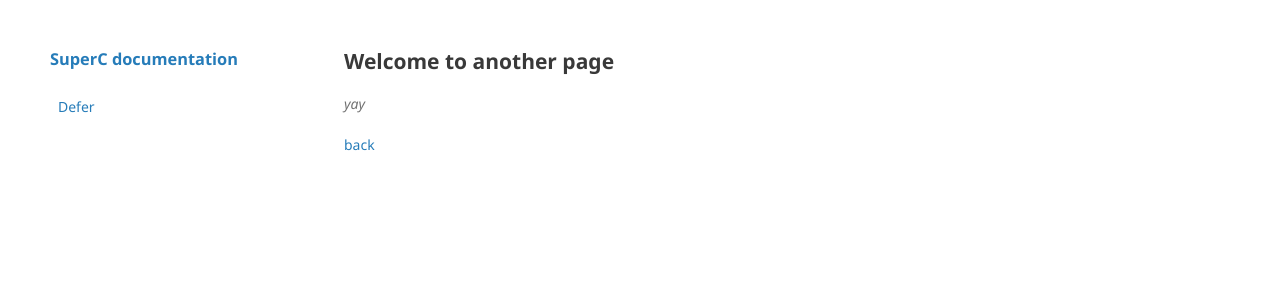
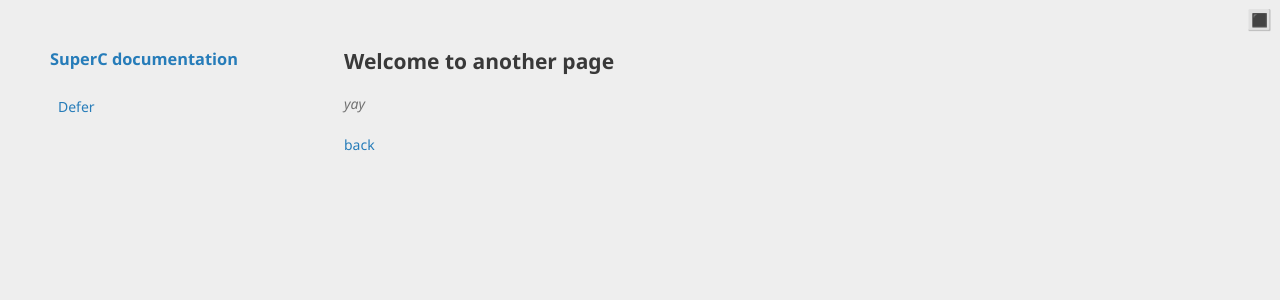
Before and after one commit to bruneo32/superc, a Jekyll site: the page built from another-page.md, in a window 1280 px wide. Shown: the top 300 px of the page. Built offline with Jekyll 4.4.1, drawn with Linux system fonts in a browser that asks for light colours; our own code applies the rules of GitHub Pages for plain Markdown files.

Commit message:
Basic theme system

```diff
--- a/_layouts/default.html
+++ b/_layouts/default.html
@@ -8,11 +8,28 @@
 
   {% seo %}
 
+  <script src="{{ "/assets/js/theme.js" | relative_url }}"></script>
+  <script>
+    initTheme();
+    function toggleTheme(button) {
+      const theme = getTheme();
+      const isDark = theme == "dark";
+      setTheme(isDark ? "light" : "dark");
+      setThemeIconHTML(button);
+    }
+    function setThemeIconHTML(button) {
+      const theme = getTheme();
+      const isDark = theme == "dark";
+      button.innerHTML = !isDark ? "&#x1F533;" : "&#x1F506;";
+    }
+  </script>
+
   <link rel="stylesheet" href="{{ "/assets/css/style.css?v=" | append: site.github.build_revision | relative_url }}">
   <!--[if lt IE 9]>
   <script src="https://cdnjs.cloudflare.com/ajax/libs/html5shiv/3.7.3/html5shiv.min.js"></script>
   <![endif]-->
   {% include head-custom.html %}
+
 </head>
 
 <body>
@@ -35,6 +52,10 @@
       {{ content }}
 
     </section>
+    <button id="toggle-theme" onclick="toggleTheme(this)"></button>
+    <script>
+      setThemeIconHTML(document.getElementById("toggle-theme"));
+    </script>
   </div>
   <script src="{{ "/assets/js/scale.fix.js" | relative_url }}"></script>
 </body>
--- a/_sass/jekyll-theme-minimal.scss
+++ b/_sass/jekyll-theme-minimal.scss
@@ -1,17 +1,17 @@
 @import "fonts";
 @import "rouge-github";
 
-* {
+*:not(link) {
   outline: none;
   margin: 0;
   padding: 0;
   max-width: 100%;
+  box-sizing: border-box;
   transition: 0.2s;
-  box-sizing: border-box;
 }
 
 body {
-  background-color: #fff;
+  background-color: var(--bg-color);
   padding: 50px;
   font: 14px/1.5 "Noto Sans", "Helvetica Neue", Helvetica, Arial, sans-serif;
   color: #727272;
@@ -41,7 +41,8 @@ dl {
   margin: 0 0 20px;
 }
 
-ul, ol {
+ul,
+ol {
   padding-left: 32px;
 }
 
@@ -87,6 +88,10 @@ a small {
 
 a:hover small {
   color: #777;
+}
+
+button {
+  cursor: pointer;
 }
 
 .wrapper {
@@ -193,6 +198,17 @@ hr {
   margin: 0 0 20px;
 }
 
+#toggle-theme {
+  position: absolute;
+  top: 0;
+  right: 0;
+  padding: 8px;
+  font-size: 20px;
+  border-radius: 50%;
+  background: transparent;
+  border: none;
+}
+
 @media print,
 screen and (max-width: 960px) {
   /* TODO: Mobile styles */
--- a/assets/css/style.scss
+++ b/assets/css/style.scss
@@ -1,4 +1,12 @@
 ---
 ---
 
+:root {
+  --bg-color: #eee;
+}
+
+[data-theme="dark"] {
+  --bg-color: #121212;
+}
+
 @import "jekyll-theme-minimal";
--- /dev/null
+++ b/assets/js/theme.js
@@ -0,0 +1,24 @@
+function setTheme(theme) {
+	if (theme == 'dark') {
+		document.documentElement.setAttribute('data-theme', 'dark');
+	} else {
+		document.documentElement.removeAttribute('data-theme');
+	}
+	localStorage.setItem('theme', theme);
+}
+
+function getTheme() {
+	if (localStorage.getItem('theme') == 'dark') {
+		return 'dark';
+	}
+	return 'light';
+}
+
+function initTheme() {
+    const saved = localStorage.getItem('theme');
+    if (saved) {
+        document.documentElement.setAttribute('data-theme', saved);
+    } else if (window.matchMedia('(prefers-color-scheme: dark)').matches) {
+        document.documentElement.setAttribute('data-theme', 'dark');
+    }
+}
```
